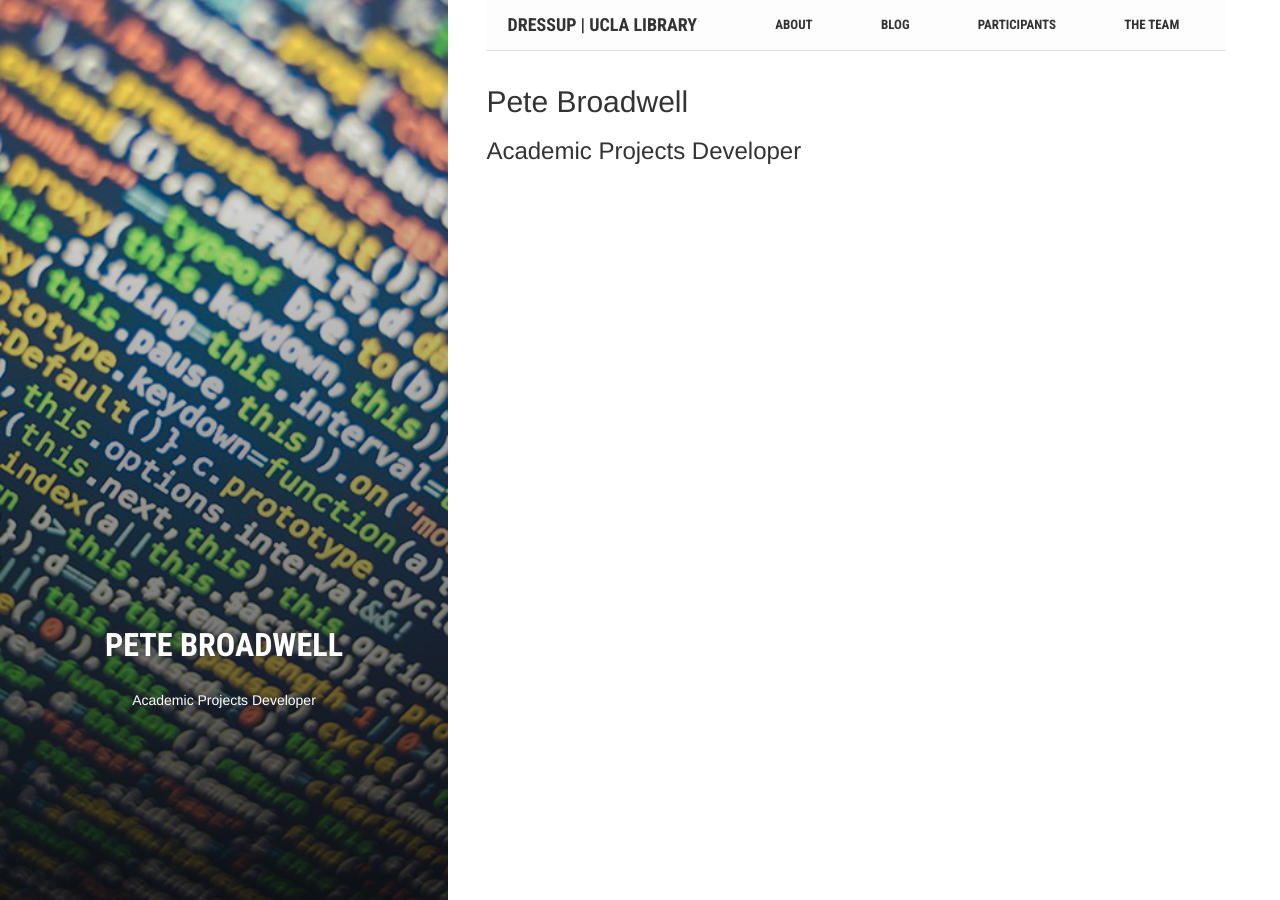
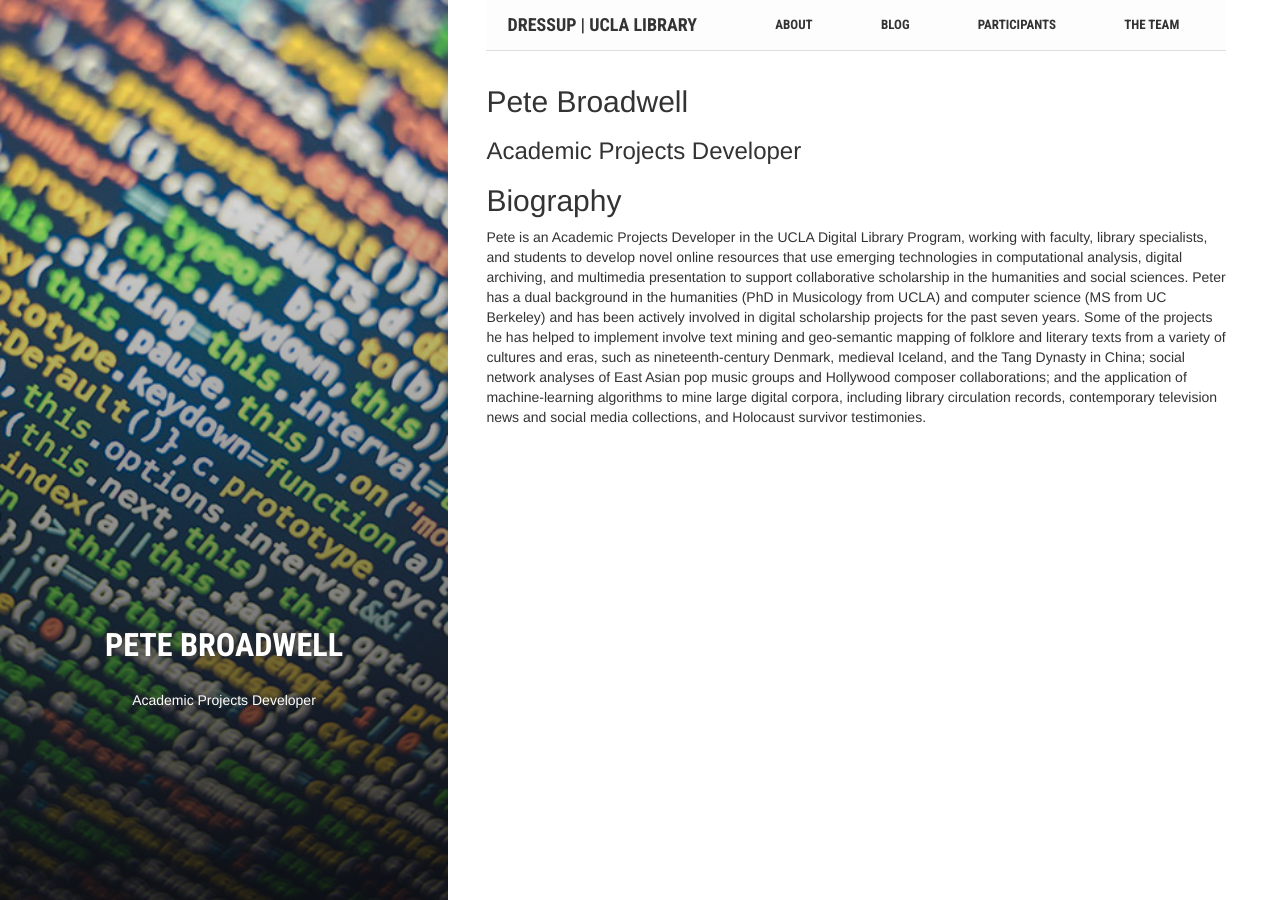
Before and after one commit to dnoneill/dressup-rebuild, a Jekyll site: the page built from _people/broadwell_pete.md, in a window 1280 px wide. Built offline with Jekyll 4.4.1, drawn with Linux system fonts in a browser that asks for light colours.

Commit message:
added bio for pete

```diff
--- a/_people/broadwell_pete.md
+++ b/_people/broadwell_pete.md
@@ -10,3 +10,6 @@ email:
 web:
 role: instructor
 ---
+## Biography
+
+Pete is an Academic Projects Developer in the UCLA Digital Library Program, working with faculty, library specialists, and students to develop novel online resources that use emerging technologies in computational analysis, digital archiving, and multimedia presentation to support collaborative scholarship in the humanities and social sciences. Peter has a dual background in the humanities (PhD in Musicology from UCLA) and computer science (MS from UC Berkeley) and has been actively involved in digital scholarship projects for the past seven years. Some of the projects he has helped to implement involve text mining and geo-semantic mapping of folklore and literary texts from a variety of cultures and eras, such as nineteenth-century Denmark, medieval Iceland, and the Tang Dynasty in China; social network analyses of East Asian pop music groups and Hollywood composer collaborations; and the application of machine-learning algorithms to mine large digital corpora, including library circulation records, contemporary television news and social media collections, and Holocaust survivor testimonies.
```
